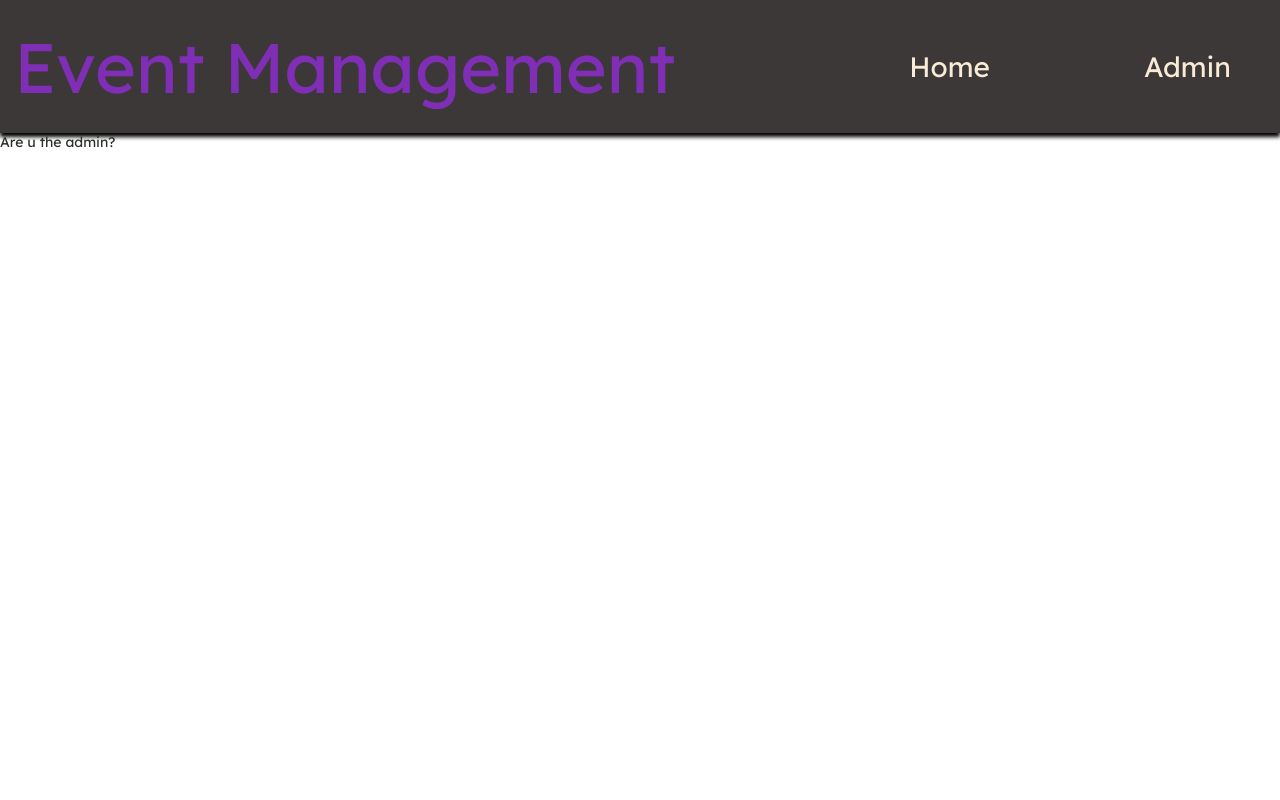
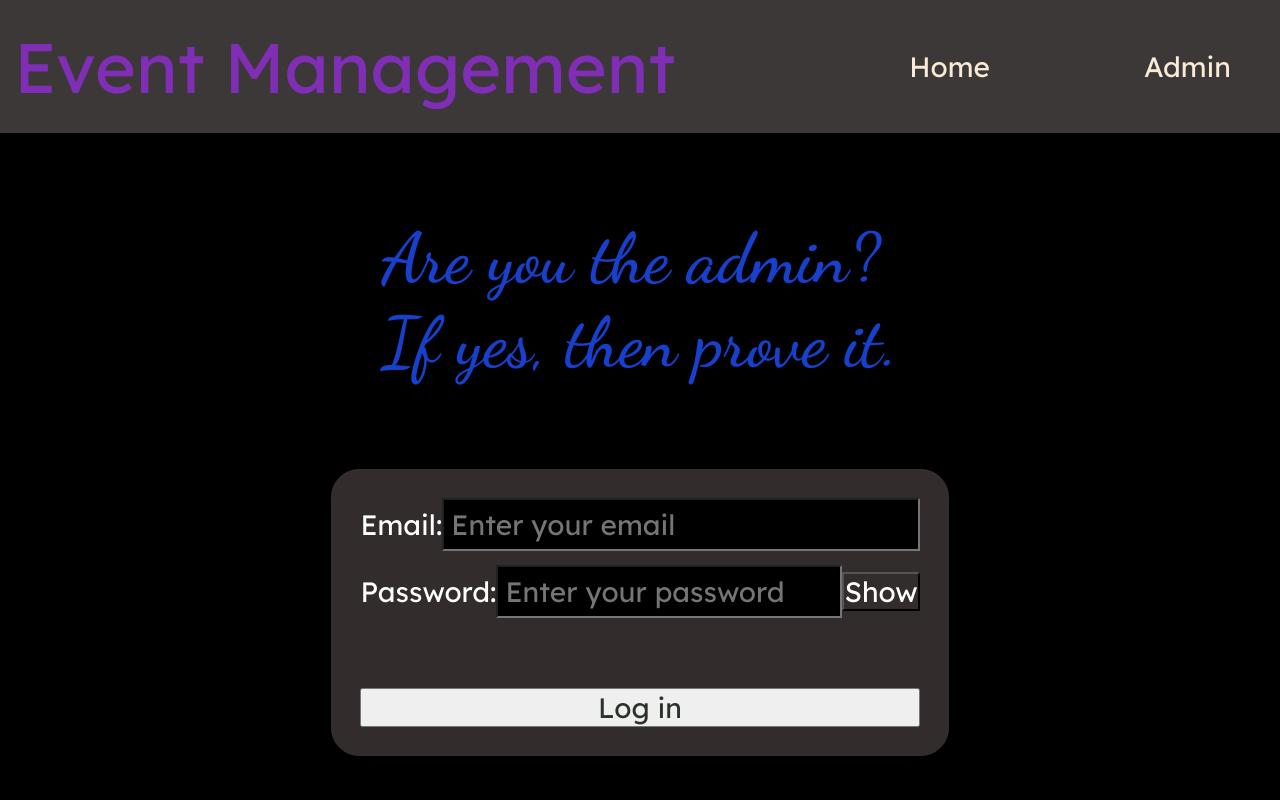
Before and after one commit to samrat-dotel/iCES-event-management, a React (Vite) app: page /admin in a window 1280 px wide. Shown: the top 800 px of the page. Built offline with nearby package versions, Linux system fonts and the light colour scheme.

Commit message:
add auth form with hawa design

```diff
--- a/src/pages/Admin/Admin.jsx
+++ b/src/pages/Admin/Admin.jsx
@@ -1,13 +1,83 @@
+import React, { useState } from "react";
 import Navbar from "../../components/Navbar";
+import styles from "../Admin/Admin.module.css";
 
 const Admin = () => {
+  const [email, setEmail] = useState("");
+  const [password, setPassword] = useState("");
+  const [showPassword, setShowPassword] = useState(false);
+  const [formState, setFormState] = useState(null);
+
+  const handleSubmit = (e) => {
+    e.preventDefault();
+    // Simulating form submission
+    if (email === "admin@example.com" && password === "password") {
+      setFormState("success");
+    } else {
+      setFormState("error");
+    }
+  };
+
   return (
-    <section>
+    <div className={styles.main}>
       <Navbar />
-      <div>
-        <p>Are u the admin?</p>
+      <div className={styles.formContainer}>
+        <div className={styles.titles}>
+          <h1 className={styles.title}>Are you the admin?</h1>
+          <h1 className={styles.title}>If yes, then prove it.</h1>
+        </div>
+
+        <form className={styles.form} onSubmit={handleSubmit}>
+          <div className={styles.inputGroup}>
+            <label className={styles.label} htmlFor="email">
+              Email:
+            </label>
+            <input
+              className={styles.input}
+              type="email"
+              id="email"
+              value={email}
+              onChange={(e) => setEmail(e.target.value)}
+              placeholder="Enter your email"
+            />
+          </div>
+          <div className={styles.inputGroup}>
+            <label className={styles.label} htmlFor="password">
+              Password:
+            </label>
+            <input
+              className={styles.input}
+              type={showPassword ? "text" : "password"}
+              id="password"
+              value={password}
+              onChange={(e) => setPassword(e.target.value)}
+              placeholder="Enter your password"
+            />
+            <button
+              type="button"
+              onClick={() => setShowPassword(!showPassword)}
+              className={styles.togglePassword}
+            >
+              {showPassword ? "Hide" : "Show"}
+            </button>
+          </div>
+
+          <button type="submit" className={styles.submitButton}>
+            Log in
+          </button>
+        </form>
+        {formState === "success" && (
+          <p style={{ color: "green", textAlign: "center" }}>
+            Login successful!
+          </p>
+        )}
+        {formState === "error" && (
+          <p style={{ color: "red", textAlign: "center" }}>
+            Login failed. Please try again.
+          </p>
+        )}
       </div>
-    </section>
+    </div>
   );
 };
 
--- a/src/pages/Admin/Admin.module.css
+++ b/src/pages/Admin/Admin.module.css
@@ -0,0 +1,70 @@
+@import url('https://fonts.googleapis.com/css2?family=Dancing+Script:wght@600;700&family=Poppins&display=swap');
+
+.main {
+    background-color: black;
+}
+
+.formContainer {
+    display: flex;
+    flex-direction: column;
+    justify-content: center;
+    align-items: center;
+    margin: 4rem auto;
+    padding: 2rem 0 12rem 0;
+    background-color: black;
+}
+
+.titles {
+    display: flex;
+    flex-direction: column;
+    margin-bottom: 4rem;
+}
+
+.title {
+    font-size: 5rem;
+    font-family: 'Dancing Script', cursive;
+    color: rgb(23, 65, 204);
+}
+
+.form {
+    margin: 2rem;
+    padding: 2rem;
+    border: 1px solid rgb(54, 46, 46);
+    background-color: rgb(51, 44, 44);
+    border-radius: 2rem;
+    display: flex;
+    flex-direction: column;
+    flex-wrap: wrap;
+    gap: 1rem;
+}
+
+.inputGroup {
+    display: flex;
+    width: 100%;
+    align-items: center;
+}
+
+.input {
+    font-size: 2rem;
+    background-color: black;
+    color: whitesmoke;
+    padding: .5rem;
+    width: 100%;
+}
+
+.label {
+    font-size: 2rem;
+    color: white;
+}
+
+.togglePassword {
+    font-size: 2rem;
+    background-color: transparent;
+    text-decoration: none;
+    color: white;
+}
+
+.submitButton {
+    margin-top: 4rem;
+    font-size: 2rem;
+}
```
